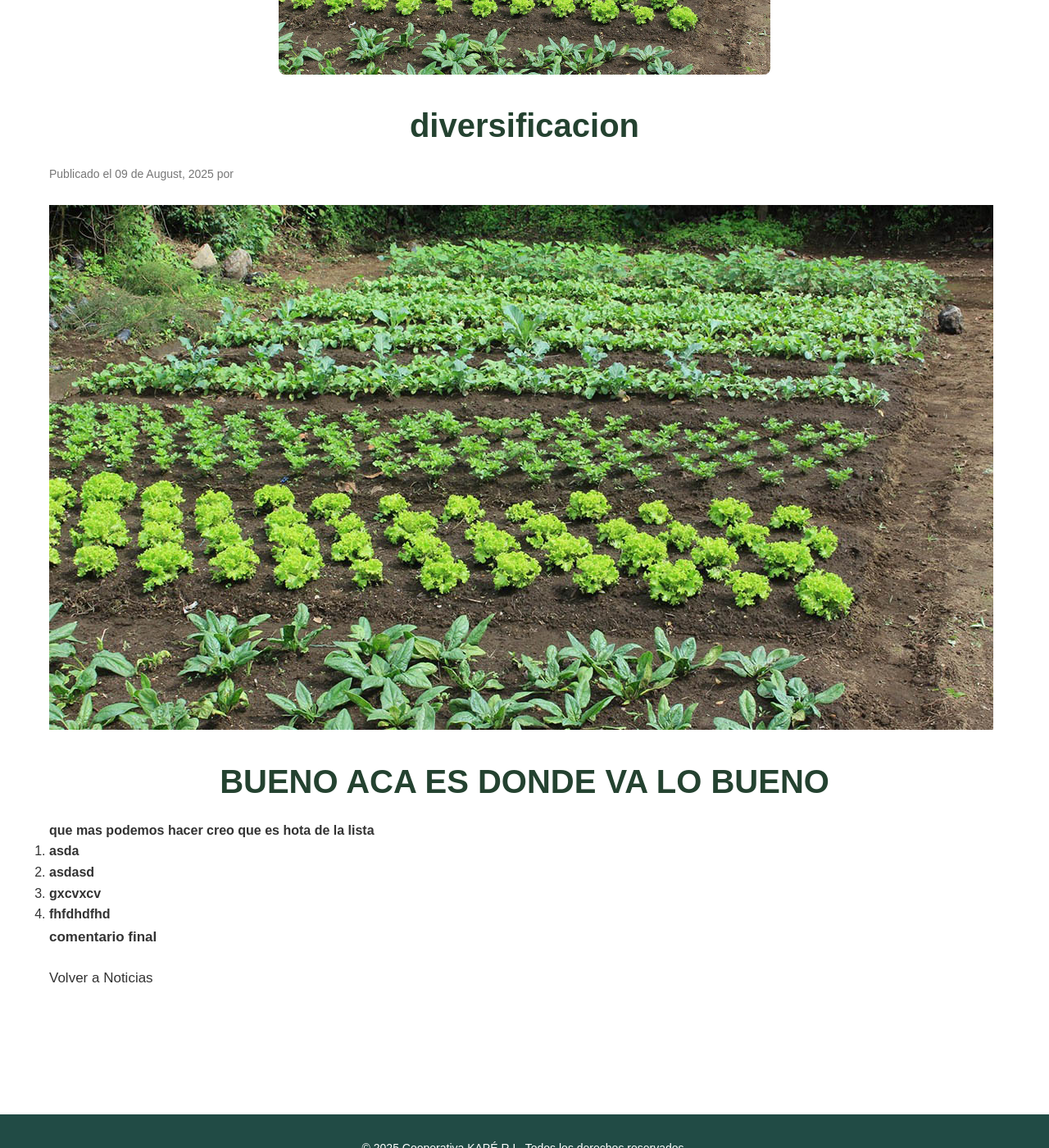
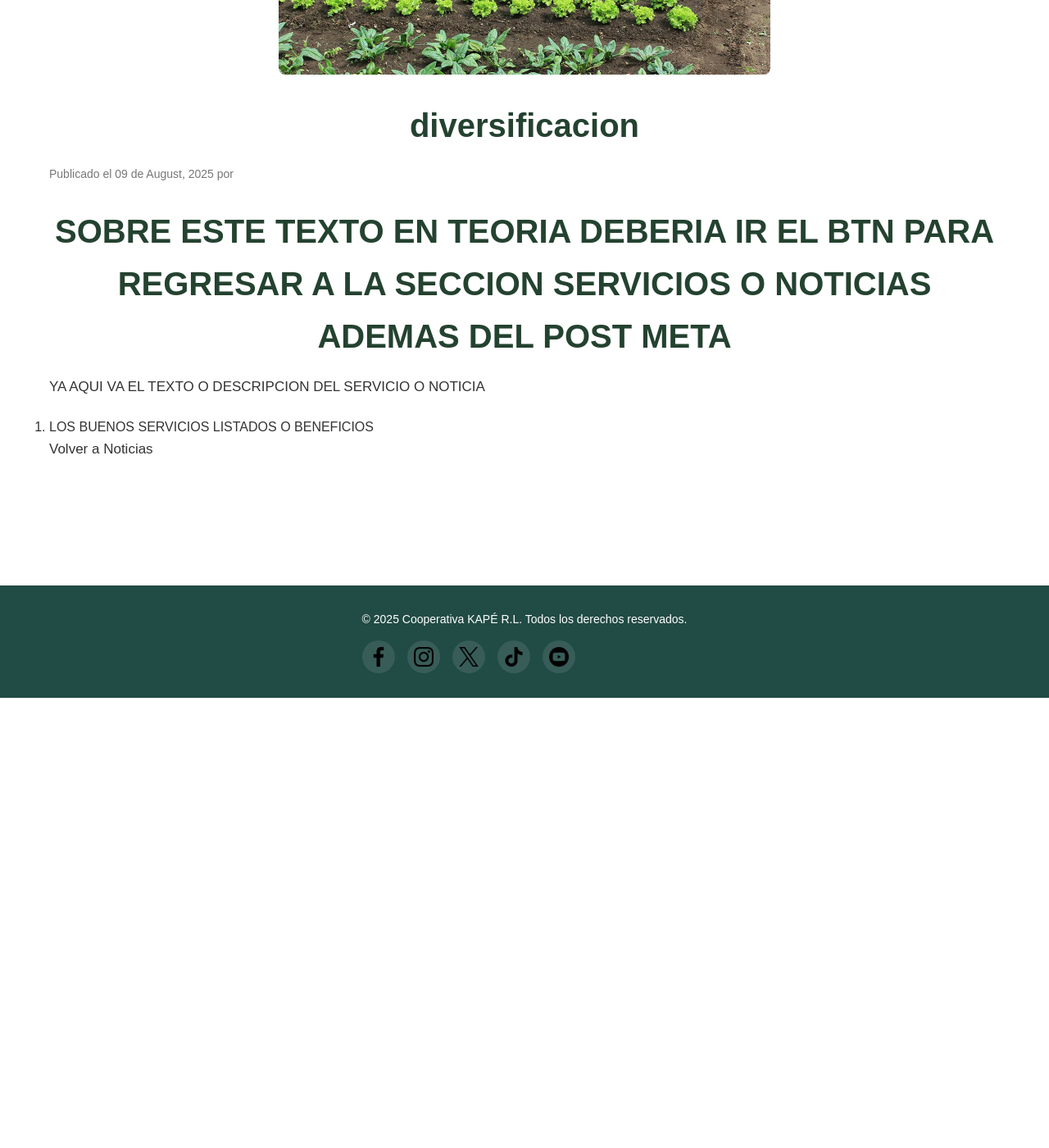
Before and after one commit to noeljc7/Kaperl.github.io, a Jekyll site: the page built from _servicios/diversificacion.md, in a window 1280 px wide and 1400 px high, scrolled down 374 px. Shown: the whole window at 82% size. Built offline with Jekyll 4.4.1, drawn with Linux system fonts in a browser that asks for light colours; after the commit the page ends 1225 px from its top, so only the background shows below that.

Commit message:
Update Servicios “diversificacion”

```diff
--- a/_servicios/diversificacion.md
+++ b/_servicios/diversificacion.md
@@ -4,17 +4,10 @@ title: diversificacion
 main_title: diversificacion prueba 1
 permalink: /servicios/pilones/
 image: /assets/images/s5.1diversificacion.jpeg
-excerpt: nose que es lo que va aqui pero tengo que colocar algo
+excerpt: esto es lo que muestra en la pagina servicios que es el resumen del servicio
 ---
-![que es texto alterno?](/assets/images/s5.1diversificacion.jpeg "no se que es esto")
+# SOBRE ESTE TEXTO EN TEORIA DEBERIA IR EL BTN PARA REGRESAR A LA SECCION SERVICIOS O NOTICIAS ADEMAS DEL POST META
 
-# BUENO ACA ES DONDE VA LO BUENO
+YA AQUI VA EL TEXTO O DESCRIPCION DEL SERVICIO O NOTICIA
 
-#### **que mas podemos hacer creo que es hota de la lista**
-
-1. **asda**
-2. **asdasd**
-3. **gxcvxcv**
-4. **fhfdhdfhd**
-
-**comentario final**
+1. LOS BUENOS SERVICIOS LISTADOS O BENEFICIOS
```
